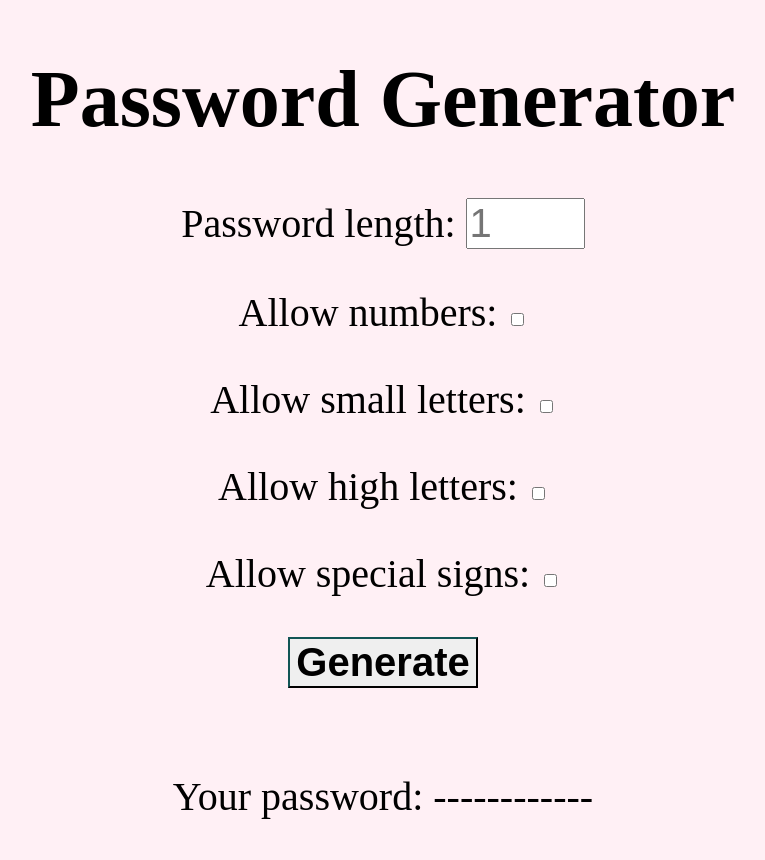
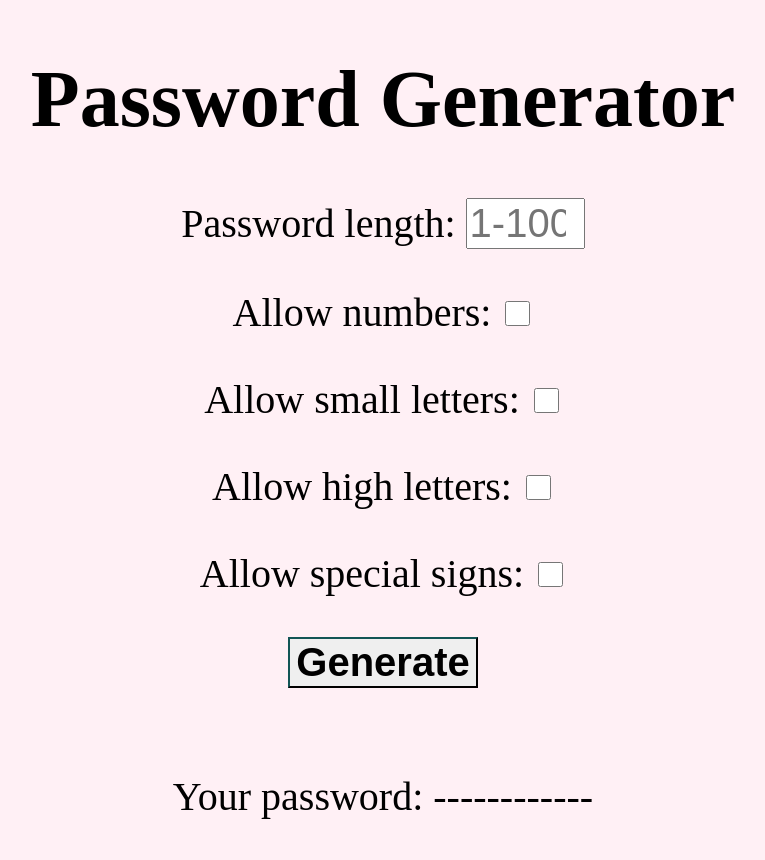
Before and after one commit to PiotrDebicki/Password-generator, a Flask app: page / in a window 1280 px wide. Shown: the whole page, without its empty margins (257-1022 px from the left). Run offline with Flask 2, Linux system fonts and the light colour scheme.

Commit message:
few apperance changes

```diff
--- a/static/index.css
+++ b/static/index.css
@@ -14,3 +14,9 @@ body{
     width: 5ch;
     font-size: 2ch;
 }
+
+input[type='checkbox'] {
+    padding: 5ch;
+    width: 25px;
+    height: 25px;
+}
--- a/templates/index.html
+++ b/templates/index.html
@@ -17,7 +17,7 @@
     <h1>Password Generator</h1>
     <form method='POST'>
         {{ form.hidden_tag() }}
-        <p>Password length: {{form.password_len(class="password-len-input", placeholder="1")}}</p>
+        <p>Password length: {{form.password_len(class="password-len-input", placeholder="1-100")}}</p>
         <p>Allow numbers: {{form.numbers}}</p>
         <p>Allow small letters: {{form.small_letters}}</p>
         <p>Allow high letters: {{form.high_letters}}</p>
```
